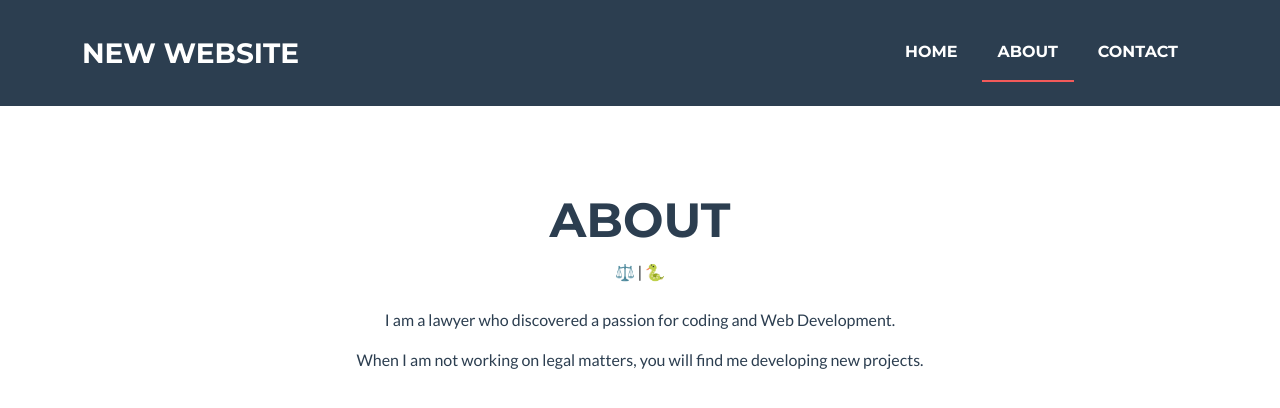
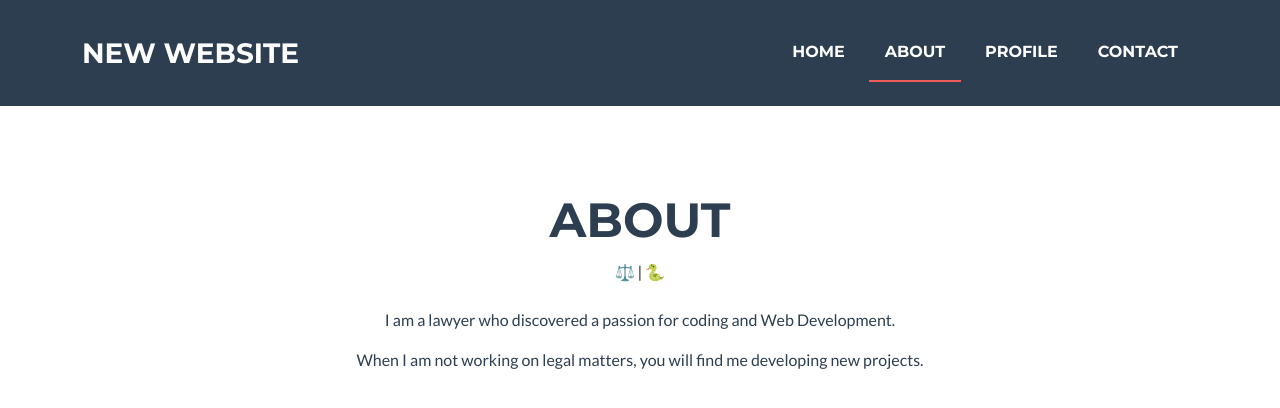
Before and after one commit to N-Sokhadze/sample-django-website, a Django app: page /about in a window 1280 px wide. Shown: the top 408 px of the page. Run offline with Django 5.2, Linux system fonts and the light colour scheme; some libraries are stand-ins or nearby versions.

Commit message:
profile_url bug

```diff
--- a/new_website/templates/navbar.html
+++ b/new_website/templates/navbar.html
@@ -1,5 +1,6 @@
 {% url 'public:index' as index_url %}
 {% url 'public:about' as about_url %}
+{% url 'accounts:profile' as profile_url %}
 {% url 'contact:contact' as contact_url %}
 
 <nav class="navbar navbar-expand-lg bg-secondary text-uppercase fixed-top" id="mainNav">
@@ -15,6 +16,8 @@
                 <li class="nav-item mx-0 mx-lg-1"><a class="nav-link py-3 px-0 px-lg-3 {% if request.path == index_url %}active{% endif %}" href="{{ index_url }}">Home</a></li>
 
                 <li class="nav-item mx-0 mx-lg-1"><a class="nav-link py-3 px-0 px-lg-3 {% if request.path == about_url %}active{% endif %}" href="{{ about_url }}">About</a></li>
+
+                <li class="nav-item mx-0 mx-lg-1"><a class="nav-link py-3 px-0 px-lg-3 {% if request.path == profile_url %}active{% endif %}" href="{{ profile_url }}">Profile</a></li>
 
                 <li class="nav-item mx-0 mx-lg-1"><a class="nav-link py-3 px-0 px-lg-3 {% if request.path == contact_url %}active{% endif %}" href="{{ contact_url }}">Contact</a></li>
             </ul>
--- a/new_website/urls.py
+++ b/new_website/urls.py
@@ -26,5 +26,4 @@ urlpatterns = [
     path("accounts/", include("new_website.apps.accounts.urls")),
     path("contact/", include("new_website.apps.contact.urls")),
 
-
 ]
```
